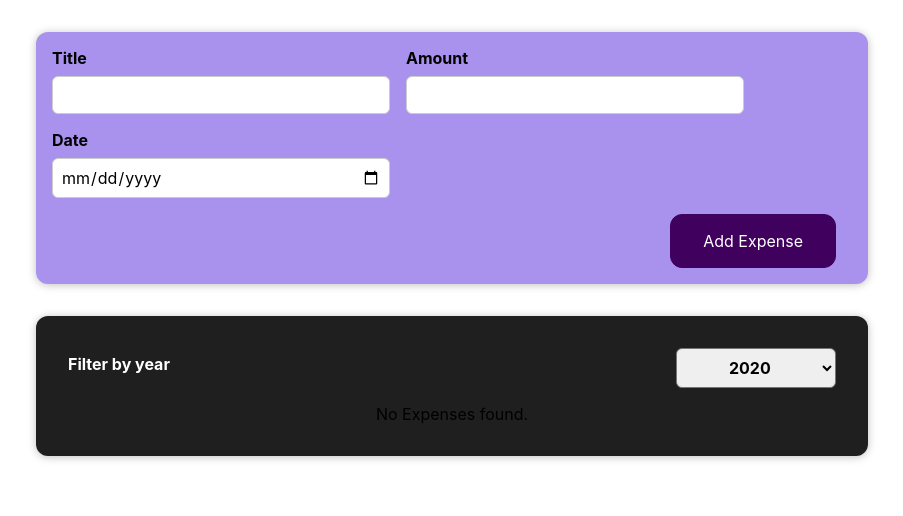
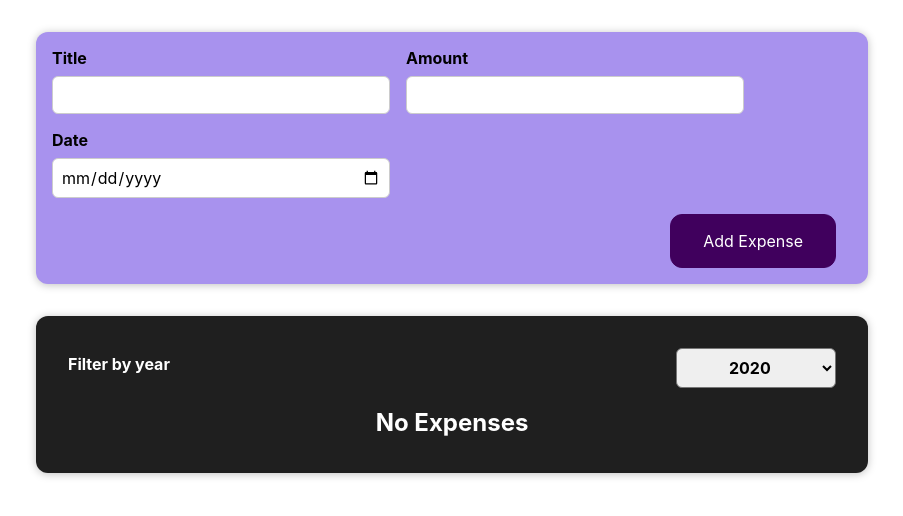
Before and after one commit to huy19712011/my-app, a React (Create React App) app: page / in a window 1280 px wide. Shown: the top 516 px of the page, without its empty margins (188-1091 px from the left). Built offline with nearby package versions, Linux system fonts and the light colour scheme.

Commit message:
67: adding conditional return statements

```diff
--- a/src/components/Expenses/Expenses.js
+++ b/src/components/Expenses/Expenses.js
@@ -4,6 +4,7 @@ import ExpenseItem from "./ExpenseItem";
 import './Expenses.css';
 import Card from './../ui/Card';
 import ExpenseFilter from "./ExpenseFilter";
+import ExpensesList from './ExpensesList';
 
 function Expenses(props) {
 
@@ -18,16 +19,16 @@ function Expenses(props) {
     return expense.date.getFullYear().toString() === filteredYear;
   });
 
-  let expensesContent = <p>No Expenses found.</p>;
-  if (filteredExpenses.length > 0) {
-    expensesContent = filteredExpenses.map(expense => (
-      <ExpenseItem
-        key={expense.id}
-        title={expense.title}
-        amount={expense.amount}
-        date={expense.date} />
-    ));
-  }
+  // let expensesContent = <p>No Expenses found.</p>;
+  // if (filteredExpenses.length > 0) {
+  //   expensesContent = filteredExpenses.map(expense => (
+  //     <ExpenseItem
+  //       key={expense.id}
+  //       title={expense.title}
+  //       amount={expense.amount}
+  //       date={expense.date} />
+  //   ));
+  // }
 
   return (
     <div>
@@ -48,7 +49,9 @@ function Expenses(props) {
           ))
         } */}
 
-        {expensesContent}
+        {/* {expensesContent} */}
+
+        <ExpensesList items={filteredExpenses} />
 
       </Card>
     </div>
--- /dev/null
+++ b/src/components/Expenses/ExpensesList.css
@@ -0,0 +1,9 @@
+.expenses-list {
+  list-style: none;
+  padding: 0;
+}
+
+.expenses-list__fallback {
+  color: white;
+  text-align: center;
+}
--- /dev/null
+++ b/src/components/Expenses/ExpensesList.js
@@ -0,0 +1,24 @@
+import React from 'react';
+
+import ExpenseItem from './ExpenseItem';
+import './ExpensesList.css';
+
+const ExpensesList = props => {
+
+  if (props.items.length === 0) {
+    return <h2 className="expenses-list__fallback">No Expenses</h2>
+  }
+
+  return <ul className="expenses-list">
+    {props.items.map(expense => (
+      <ExpenseItem
+        key={expense.id}
+        title={expense.title}
+        amount={expense.amount}
+        date={expense.date} />
+    ))}
+  </ul>
+
+};
+
+export default ExpensesList;
```
